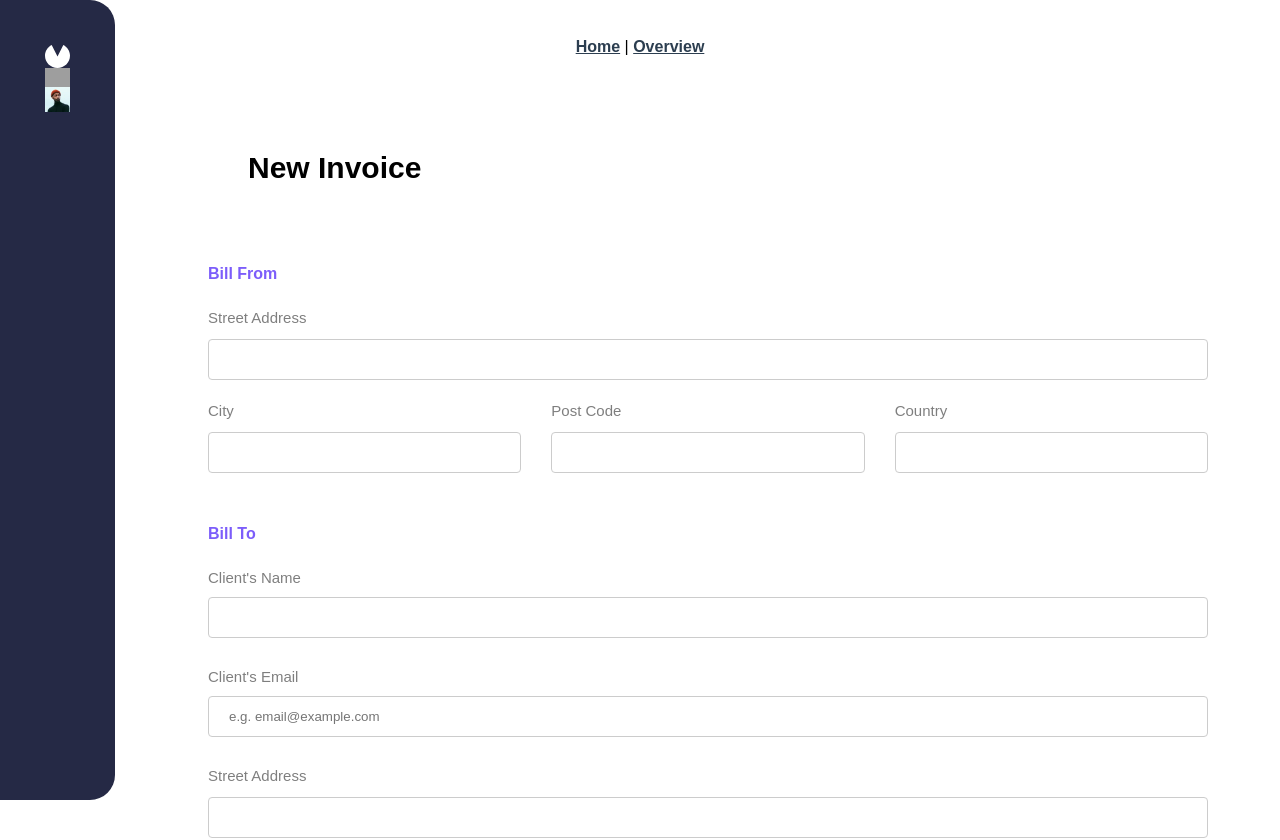
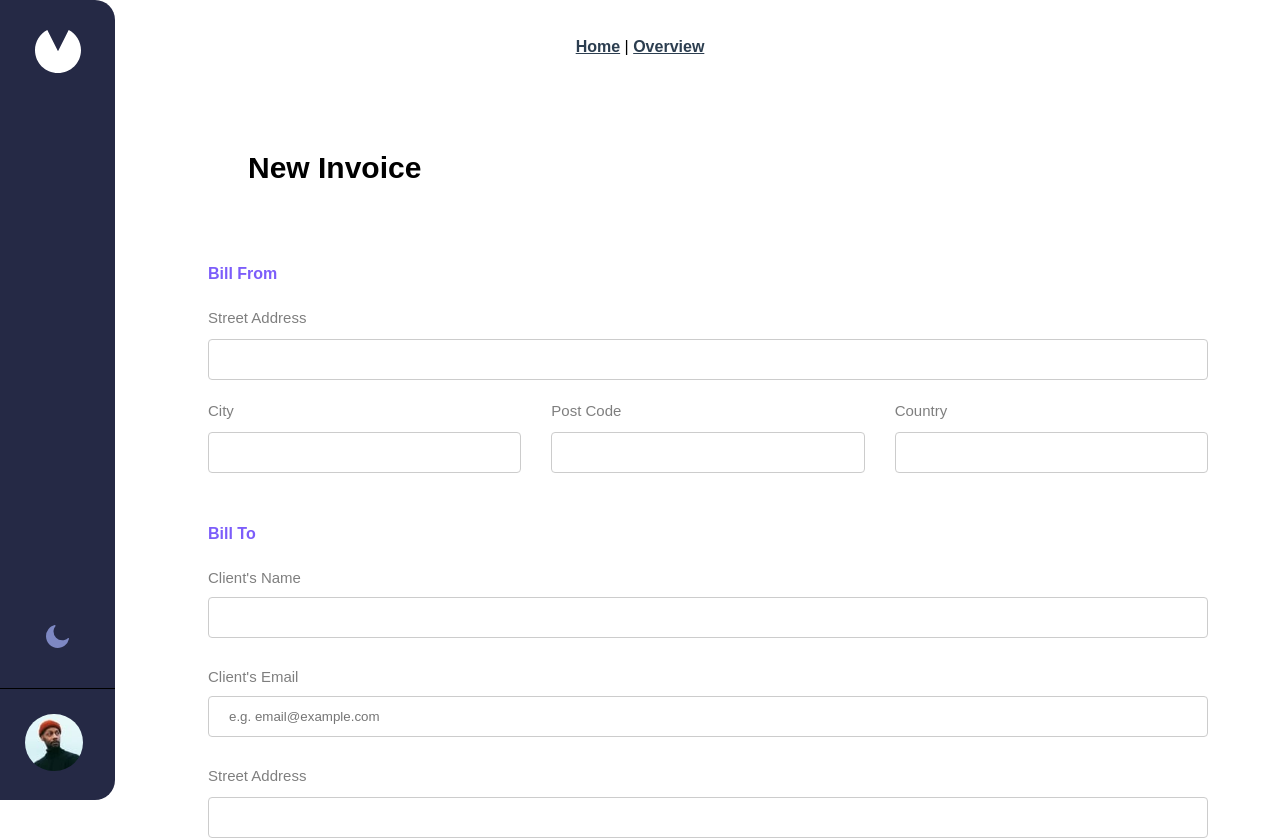
Before and after one commit to Ibsylong/Countries, a Vue app: page /add/1 in a window 1280 px wide. Shown: the top 840 px of the page. Built offline with nearby package versions, Linux system fonts and the light colour scheme; no server answers; grey boxes are pictures that could not be loaded.

Commit message:
Nav Update

```diff
--- a/src/components/NewInvoice.vue
+++ b/src/components/NewInvoice.vue
@@ -1,9 +1,13 @@
 <template>
   <nav>
-    <div class="navicons">
-      <img src="/src/assets/logo.svg" />
-      <img src="/icon-moon.svg" />
-      <img :src="require('@/assets/image-avatar.jpg')" />
+    <div class="nav_icons">
+
+      <img class="nav_logo" :src="require('@/assets/logo.svg')"  />
+
+      <img class="nav_darkmode" :src="require('@/assets/icon-moon.svg')"  />
+      <div class="nav_avatar-border">
+      <img class="nav_avatar" :src="require('@/assets/image-avatar.jpg')" />
+      </div>
     </div>
   </nav>
 
@@ -199,14 +203,42 @@ nav {
   width: 115px;
   top: 0;
   left: 0;
+  z-index: 20;
   background: #252945;
-  border-radius: 0 25px 25px 0;
+  border-radius: 0 20px 20px 0;
 }
 
-.navicons {
+.nav_icons {
+
   display: flex;
+  min-height: 100%;
   flex-direction: column;
-  margin: 45px;
+
+
+    .nav_logo {
+      margin-bottom: auto;
+      min-width: 40%;
+      align-self: center;
+      padding-top: 30px;
+
+    }
+
+    .nav_darkmode {
+
+      min-width: 20%;
+      padding-bottom: 40px;
+      align-self: center;
+    }
+
+    .nav_avatar {
+      max-width: 50%;
+      border-radius: 50%;
+      margin: 25px 25px 25px 25px;
+    }
+
+    .nav_avatar-border {
+      border-top: 1px solid black;
+    }
 }
 
 .FormButtons {
```
